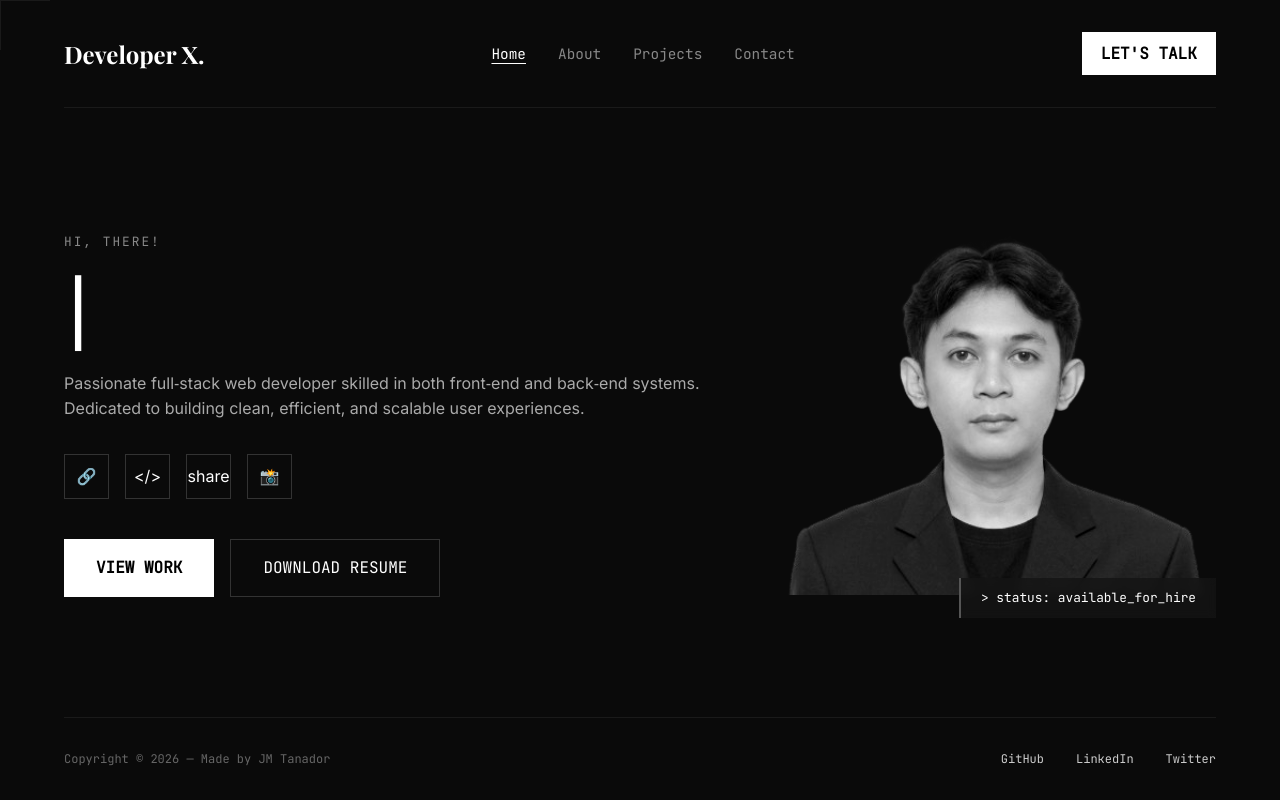
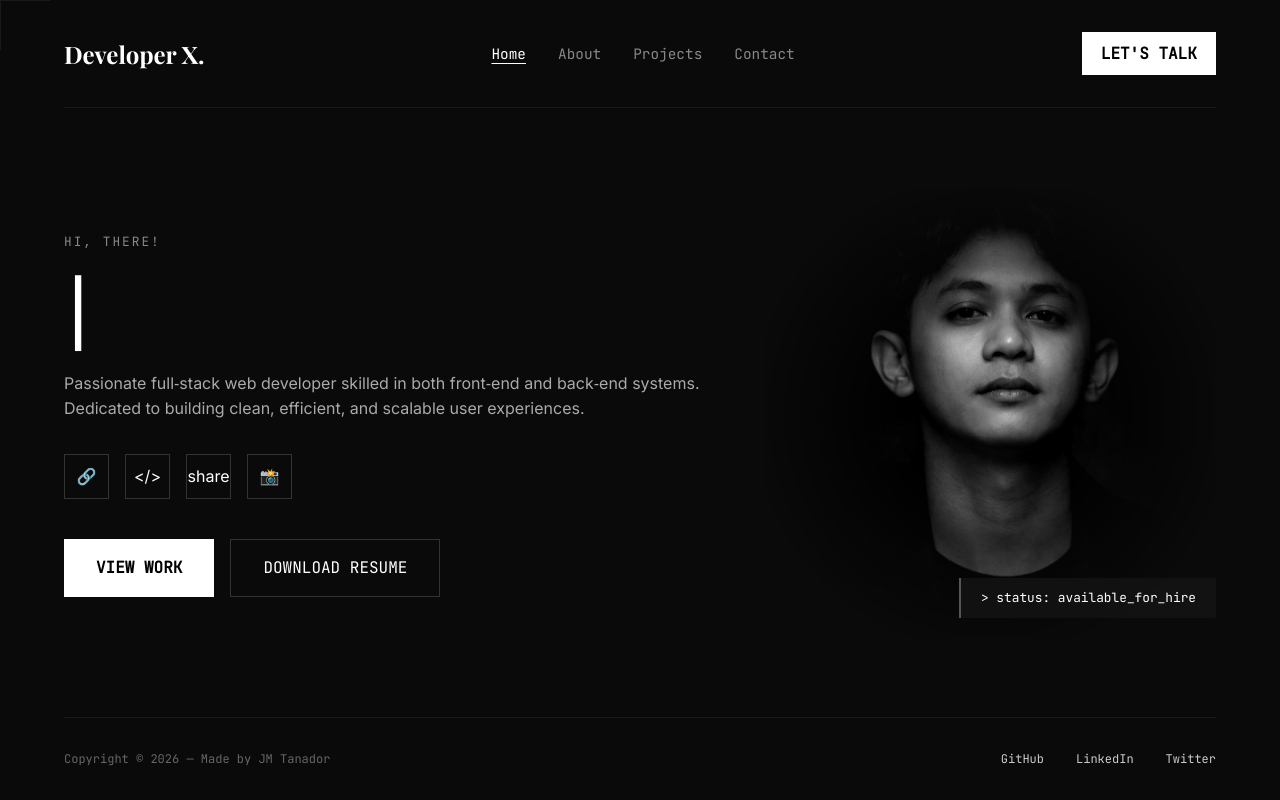
Before and after one commit to jm-tanador/portfolio, a Vue app: page / in a window 1280 px wide. Built offline with nearby package versions, Linux system fonts and the light colour scheme.

Commit message:
changed profile image

```diff
--- a/src/components/pages/Home.vue
+++ b/src/components/pages/Home.vue
@@ -322,12 +322,23 @@ export default {
 .profile-img {
   width: 100%;
   height: 100%;
-  object-fit: contain;
-  /* This filter keeps the cool black and white look */
+  /* Change to cover to ensure the image edges are pushed
+     beyond the visible fade area */
+  object-fit: cover;
+
   filter: grayscale(100%) contrast(110%);
 
-  /* OPTIONAL: Add a subtle glow/shadow so you don't blend into the pure black */
-  /* drop-shadow: 0 0 20px rgba(255, 255, 255, 0.05); */
+  /* NEW MASK: Fades all edges (Top, Bottom, Left, Right) */
+  -webkit-mask-image: radial-gradient(
+    ellipse at center,
+    black 25%,
+    transparent 75%
+  );
+  mask-image: radial-gradient(
+    ellipse at center,
+    black 25%,
+    transparent 75%
+  );
 }
 
 /* Ensure the status tag still looks good */
```
Also changed, not shown: src/assets/img-profile.png. Lines whose indentation alone changed are shown as unchanged.
